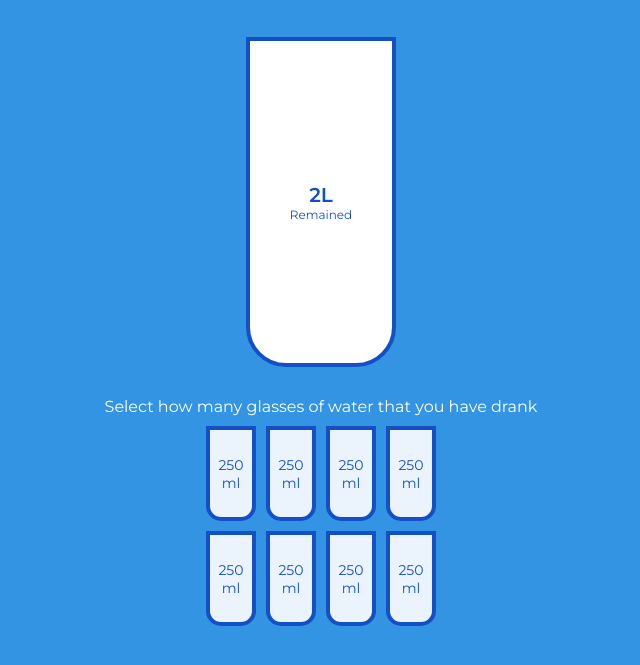
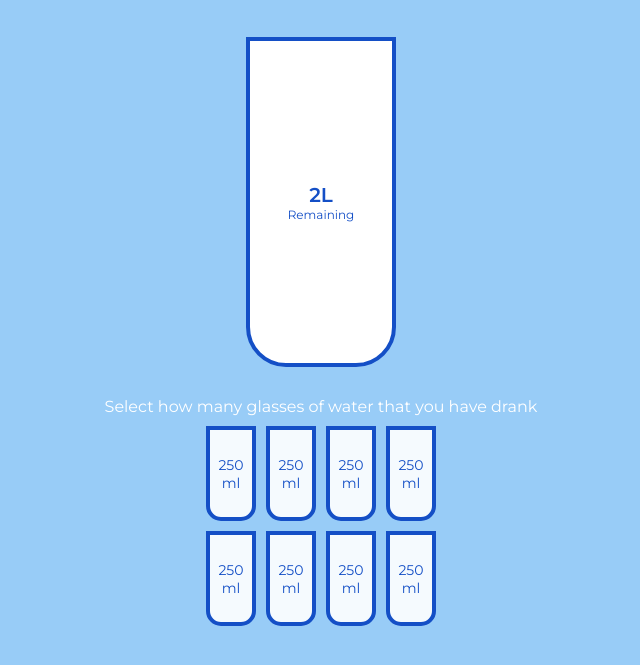
Before and after one commit to a-donati/water-app, a plain HTML site: page index.html in a window 1280 px wide. Shown: the part 93-758 px from the top of the page, without its empty margins (319-959 px from the left). Drawn offline with Linux system fonts and the light colour scheme.

Commit message:
updated css, added js functionality

```diff
--- a/index.html
+++ b/index.html
@@ -15,7 +15,7 @@
         <!-- Amount of water remaining -->
       <div class="remained" id="remained">
         <span id="liters"></span>
-        <small>Remained</small>
+        <small>Remaining</small>
       </div>
       <!-- Percentage of water that has been consumed -->
       <div class="percentage" id="percentage"></div>
--- a/style.css
+++ b/style.css
@@ -10,7 +10,7 @@
 }
 
 body {
-  background-color: #3494e4;
+  background-color: #98ccf7;
   color: #fff;
   font-family: 'Montserrat', sans-serif;
   display: flex;
```
